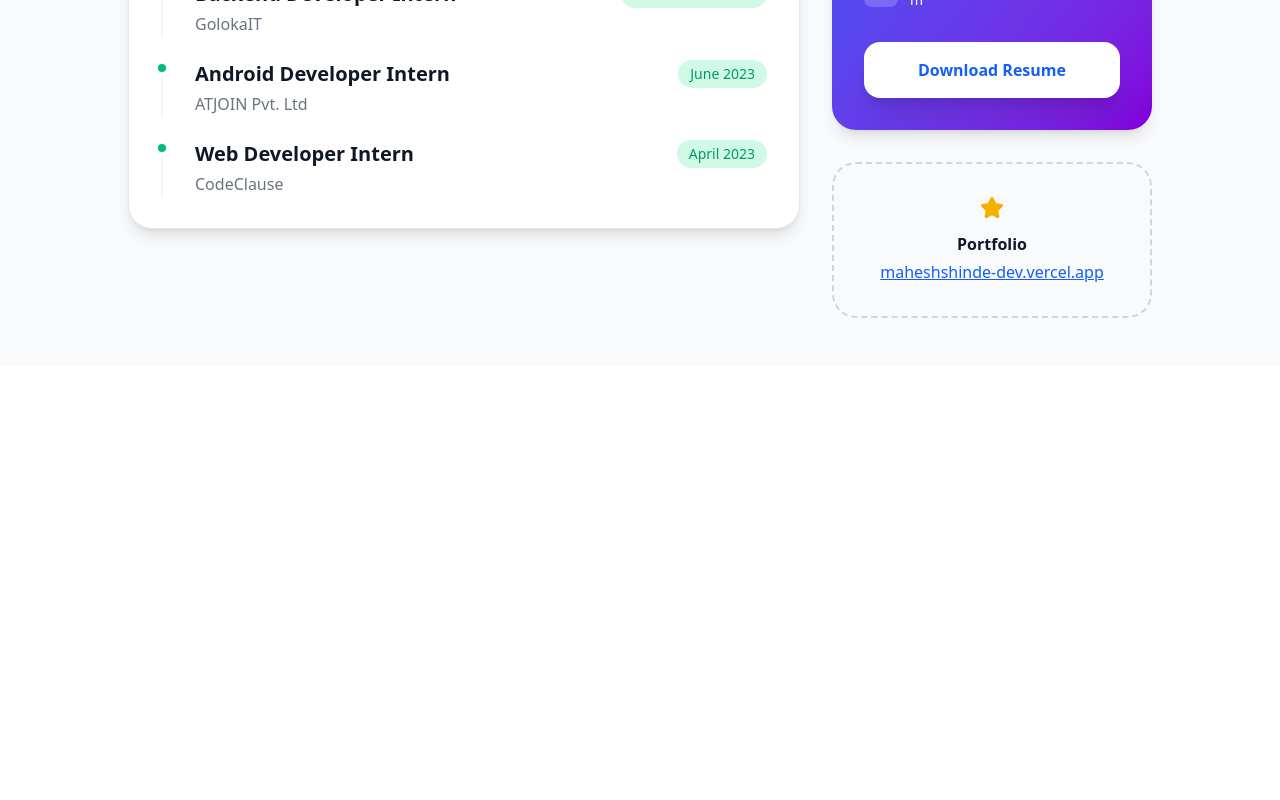
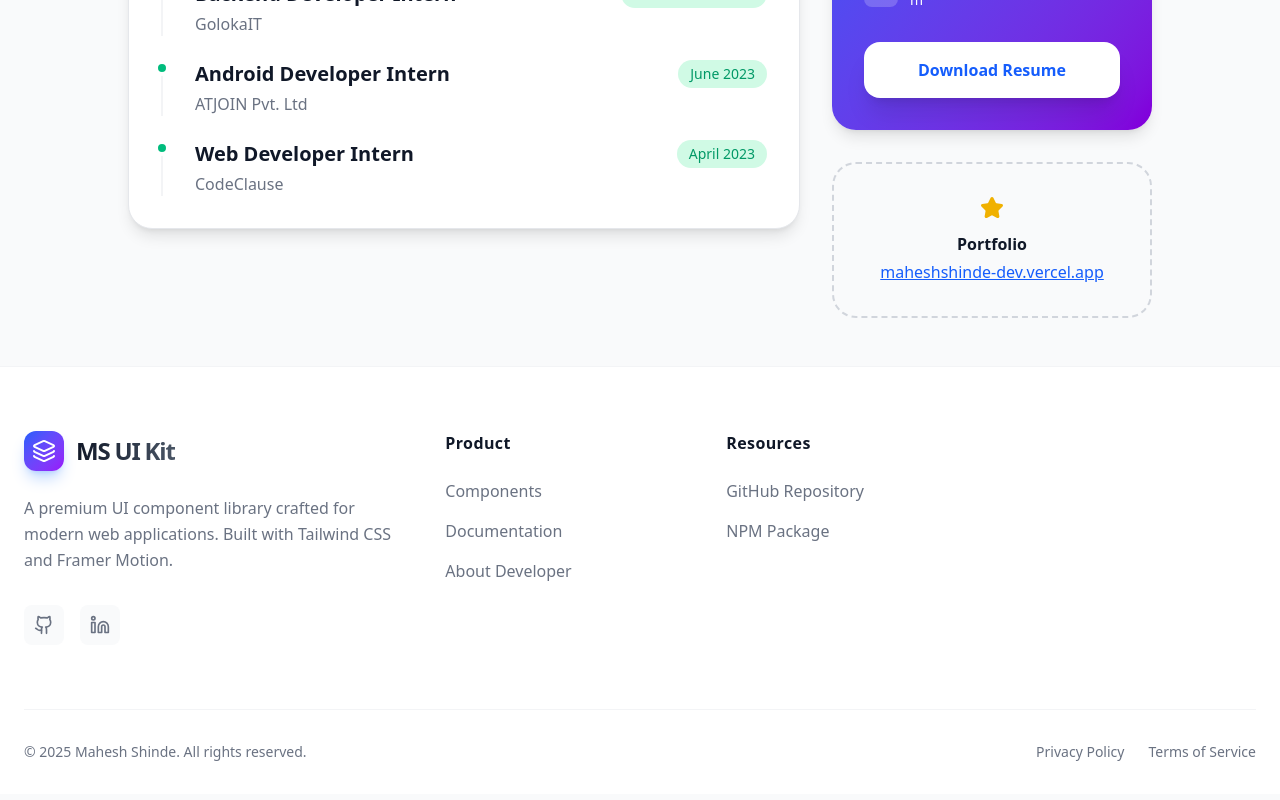
Before and after one commit to maheshshinde9100/ms-ui-kit, a React (Vite) app: page /developer in a window 1280 px wide. Shown: the part 1300-2100 px from the top of the page. Before the commit the page ends 1666 px from the top, so only its background shows below. Built offline with nearby package versions, Linux system fonts and the light colour scheme.

Commit message:
feat(Footer): add Footer component and insert into all pages

```diff
--- /dev/null
+++ b/src/components/Footer/Footer.jsx
@@ -0,0 +1,99 @@
+import React from 'react';
+import { Layers } from 'lucide-react';
+import { Link } from 'react-router-dom';
+
+const Footer = ({
+  logoText = "ms-ui-kit",
+  description = "A premium UI component library crafted for modern web applications.",
+  socials = [],
+  companyInfo = {
+    name: "MS Studio",
+    year: new Date().getFullYear(),
+  },
+  links = [],
+  className = ""
+}) => {
+  return (
+    <footer className={`bg-white dark:bg-gray-950 border-t border-gray-100 dark:border-gray-800 pt-16 pb-8 ${className}`}>
+      <div className="max-w-7xl mx-auto px-6">
+        <div className="grid grid-cols-1 md:grid-cols-12 gap-12 lg:gap-8 mb-16">
+          {/* Brand Column */}
+          <div className="md:col-span-5 lg:col-span-4 flex flex-col items-center md:items-start text-center md:text-left">
+            <Link to="/" className="flex items-center gap-3 group mb-6">
+              <div className="w-10 h-10 bg-gradient-to-br from-blue-600 to-purple-600 rounded-xl flex items-center justify-center shadow-lg shadow-blue-500/30 group-hover:scale-105 transition-transform duration-300">
+                <Layers className="text-white" size={24} />
+              </div>
+              <span className="font-black text-2xl tracking-tighter bg-gradient-to-r from-gray-900 to-gray-600 dark:from-white dark:to-gray-300 bg-clip-text text-transparent">
+                {logoText}
+              </span>
+            </Link>
+            <p className="text-gray-500 dark:text-gray-400 mb-8 max-w-sm leading-relaxed">
+              {description}
+            </p>
+            <div className="flex items-center gap-4">
+              {socials.map((social, idx) => (
+                <a
+                  key={idx}
+                  href={social.href}
+                  target="_blank"
+                  rel="noopener noreferrer"
+                  className="p-2.5 bg-gray-50 dark:bg-gray-900 rounded-lg text-gray-500 hover:text-blue-600 dark:hover:text-blue-400 hover:bg-blue-50 dark:hover:bg-blue-900/20 transition-all duration-300"
+                  aria-label={social.label}
+                >
+                  {social.icon}
+                </a>
+              ))}
+            </div>
+          </div>
+
+          {/* Links Columns */}
+          <div className="md:col-span-7 lg:col-span-8 grid grid-cols-2 lg:grid-cols-3 gap-8 text-center sm:text-left">
+            {links.map((column, idx) => (
+              <div key={idx} className="flex flex-col items-center sm:items-start">
+                <h4 className="font-bold text-gray-900 dark:text-white mb-6 tracking-wide">
+                  {column.title}
+                </h4>
+                <ul className="space-y-4">
+                  {column.items.map((item, itemIdx) => (
+                    <li key={itemIdx}>
+                      {item.href.startsWith('/') ? (
+                        <Link
+                          to={item.href}
+                          className="text-gray-500 dark:text-gray-400 hover:text-blue-600 dark:hover:text-blue-400 transition-colors duration-200"
+                        >
+                          {item.label}
+                        </Link>
+                      ) : (
+                        <a
+                          href={item.href}
+                          className="text-gray-500 dark:text-gray-400 hover:text-blue-600 dark:hover:text-blue-400 transition-colors duration-200"
+                          target="_blank"
+                          rel="noopener noreferrer"
+                        >
+                          {item.label}
+                        </a>
+                      )}
+                    </li>
+                  ))}
+                </ul>
+              </div>
+            ))}
+          </div>
+        </div>
+
+        {/* Bottom Bar */}
+        <div className="flex flex-col md:flex-row items-center justify-between pt-8 border-t border-gray-100 dark:border-gray-800 gap-4">
+          <p className="text-gray-500 dark:text-gray-400 text-sm">
+            © {companyInfo.year} {companyInfo.name}. All rights reserved.
+          </p>
+          <div className="flex items-center gap-6 text-sm">
+            <a href="#" className="text-gray-500 dark:text-gray-400 hover:text-gray-900 dark:hover:text-white transition-colors">Privacy Policy</a>
+            <a href="#" className="text-gray-500 dark:text-gray-400 hover:text-gray-900 dark:hover:text-white transition-colors">Terms of Service</a>
+          </div>
+        </div>
+      </div>
+    </footer>
+  );
+};
+
+export default Footer;
--- /dev/null
+++ b/src/components/Footer/index.js
@@ -0,0 +1 @@
+export { default } from './Footer';
--- a/src/components/index.js
+++ b/src/components/index.js
@@ -23,3 +23,4 @@ export { default as EmptyState } from './EmptyState';
 export { default as Checkbox } from './Checkbox';
 export { default as Textarea } from './Textarea';
 export { default as Dropdown } from './Dropdown';
+export { default as Footer } from './Footer';
--- a/src/pages/DeveloperPage.jsx
+++ b/src/pages/DeveloperPage.jsx
@@ -15,6 +15,7 @@ import {
   Star
 } from 'lucide-react';
 import { motion } from 'framer-motion';
+import { Footer } from '../components';
 
 const DeveloperPage = () => {
   const info = {
@@ -236,6 +237,34 @@ const DeveloperPage = () => {
           </div>
         </div>
       </motion.div>
+      <div className="mt-12 -mx-4 sm:-mx-6 lg:-mx-8">
+        <Footer
+          logoText="MS UI Kit"
+          description="A premium UI component library crafted for modern web applications. Built with Tailwind CSS and Framer Motion."
+          companyInfo={{ name: "Mahesh Shinde", year: new Date().getFullYear() }}
+          socials={[
+            { label: "GitHub", href: "https://github.com/maheshshinde9100", icon: <Github size={20} /> },
+            { label: "LinkedIn", href: "https://www.linkedin.com/in/maheshshinde9100/", icon: <Linkedin size={20} /> }
+          ]}
+          links={[
+            {
+              title: "Product",
+              items: [
+                { label: "Components", href: "/" },
+                { label: "Documentation", href: "#" },
+                { label: "About Developer", href: "/developer" }
+              ]
+            },
+            {
+              title: "Resources",
+              items: [
+                { label: "GitHub Repository", href: "https://github.com/maheshshinde9100/ms-ui-kit" },
+                { label: "NPM Package", href: "#" }
+              ]
+            }
+          ]}
+        />
+      </div>
     </div>
   );
 };
--- a/src/testing/TestingUI.jsx
+++ b/src/testing/TestingUI.jsx
@@ -24,7 +24,8 @@ import {
     EmptyState,
     Checkbox,
     Textarea,
-    Dropdown
+    Dropdown,
+    Footer
 } from '../components';
 import {
     Copy,
@@ -48,7 +49,10 @@ import {
     PackageSearch,
     Clock,
     Trophy,
-    Target
+    Target,
+    Github,
+    Linkedin,
+    Twitter
 } from 'lucide-react';
 import { motion, AnimatePresence } from 'framer-motion';
 
@@ -151,7 +155,7 @@ const TestingUI = () => {
     ];
 
     return (
-        <div className="min-h-screen bg-gray-50 dark:bg-gray-950 font-sans transition-colors duration-500 mb-20">
+        <div className="min-h-screen bg-gray-50 dark:bg-gray-950 font-sans transition-colors duration-500">
             <Navbar logo="MS UI" links={navLinks} user={user} />
 
             <div className="max-w-7xl mx-auto px-6 pt-32 space-y-24">
@@ -480,6 +484,35 @@ const TestingUI = () => {
                 </section>
             </div>
 
+            <Footer
+                logoText="MS UI Kit"
+                description="A premium UI component library crafted for modern web applications. Built with Tailwind CSS and Framer Motion."
+                companyInfo={{ name: "Mahesh Shinde", year: new Date().getFullYear() }}
+                socials={[
+                    { label: "GitHub", href: "https://github.com/maheshshinde9100", icon: <Github size={20} /> },
+                    { label: "LinkedIn", href: "https://www.linkedin.com/in/maheshshinde9100/", icon: <Linkedin size={20} /> },
+                    { label: "Twitter", href: "#", icon: <Twitter size={20} /> }
+                ]}
+                links={[
+                    {
+                        title: "Product",
+                        items: [
+                            { label: "Components", href: "/" },
+                            { label: "Documentation", href: "#" },
+                            { label: "About Developer", href: "/developer" }
+                        ]
+                    },
+                    {
+                        title: "Resources",
+                        items: [
+                            { label: "GitHub Repository", href: "https://github.com/maheshshinde9100/ms-ui-kit" },
+                            { label: "Figma File", href: "#" },
+                            { label: "NPM Package", href: "#" }
+                        ]
+                    }
+                ]}
+            />
+
             {/* Modal Demo */}
             <Modal
                 isOpen={isModalOpen}
```
